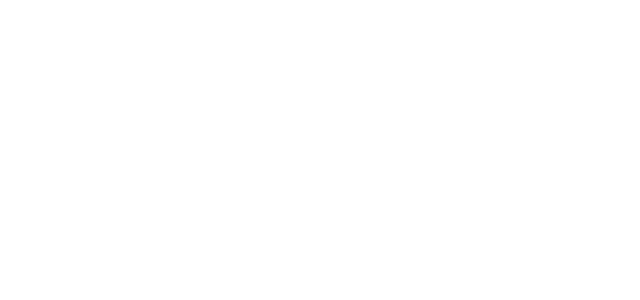
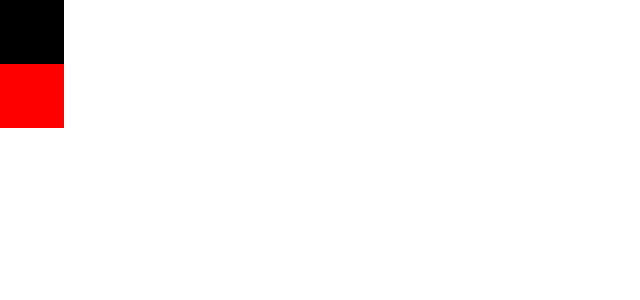
Before and after one commit to dohy-9443/React-study, a React (Create React App) app in the folder context-tutorial/: page / in a window 1280 px wide. Shown: the top 300 px of the page, without its empty margins (0-640 px from the left). Built offline with nearby package versions, Linux system fonts and the light colour scheme.

Commit message:
새로워진 Context를 프로젝트에 반영하기 ColorBox

```diff
--- a/context-tutorial/src/components/ColorBox.js
+++ b/context-tutorial/src/components/ColorBox.js
@@ -1,19 +1,28 @@
 import React from "react";
-import ColorContext from "../contexts/color";
+import { ColorConsumer } from "../contexts/color";
 
 const ColorBox = () => {
   return (
-    <ColorContext.Consumer>
+    <ColorConsumer>
       {(value) => (
+        <>
           <div
             style={{
               width: "64px",
               height: "64px",
-            background: value.color,
+              background: value.state.color,
             }}
           />
+          <div
+            style={{
+              width: "64px",
+              height: "64px",
+              background: value.state.subcolor,
+            }}
+          />
+        </>
       )}
-    </ColorContext.Consumer>
+    </ColorConsumer>
   );
 };
 
```
Lines whose indentation alone changed are shown as unchanged.
